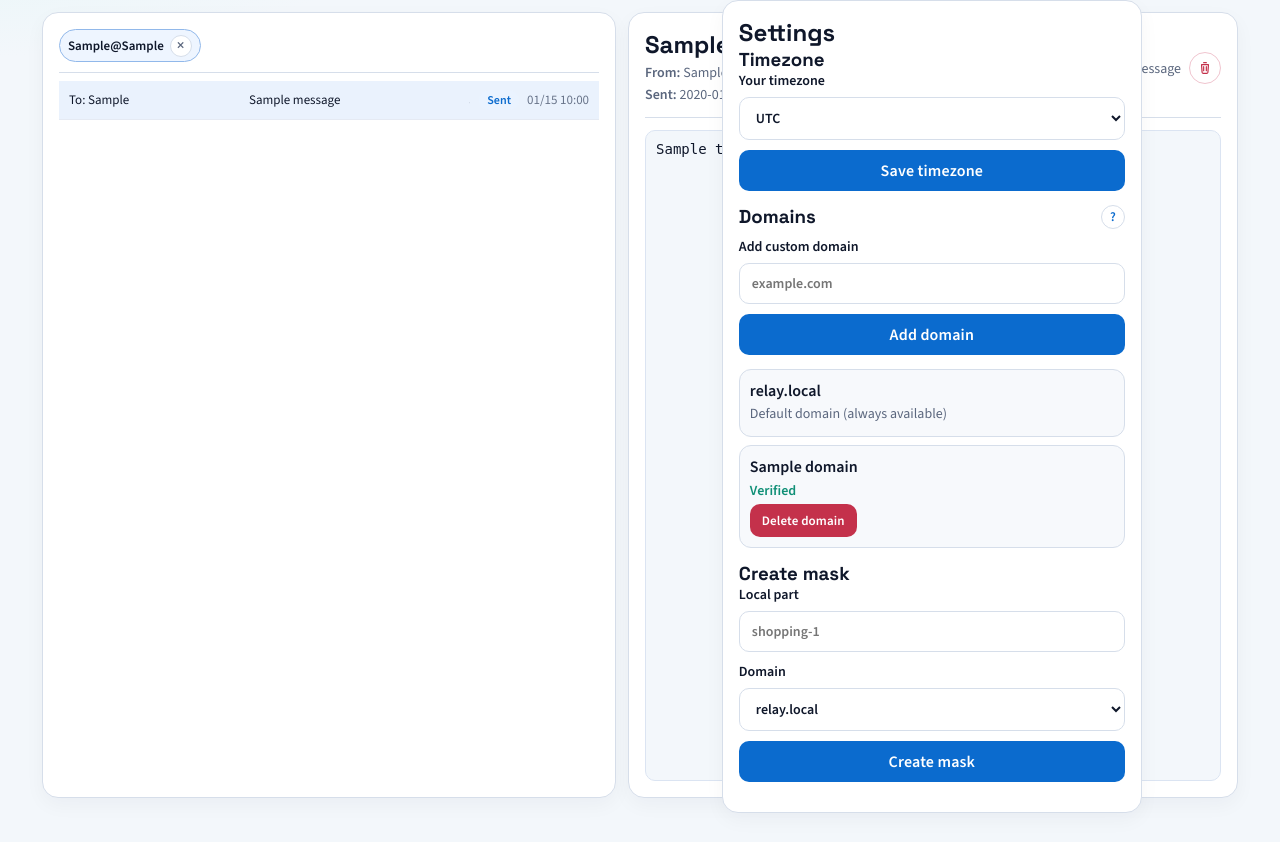
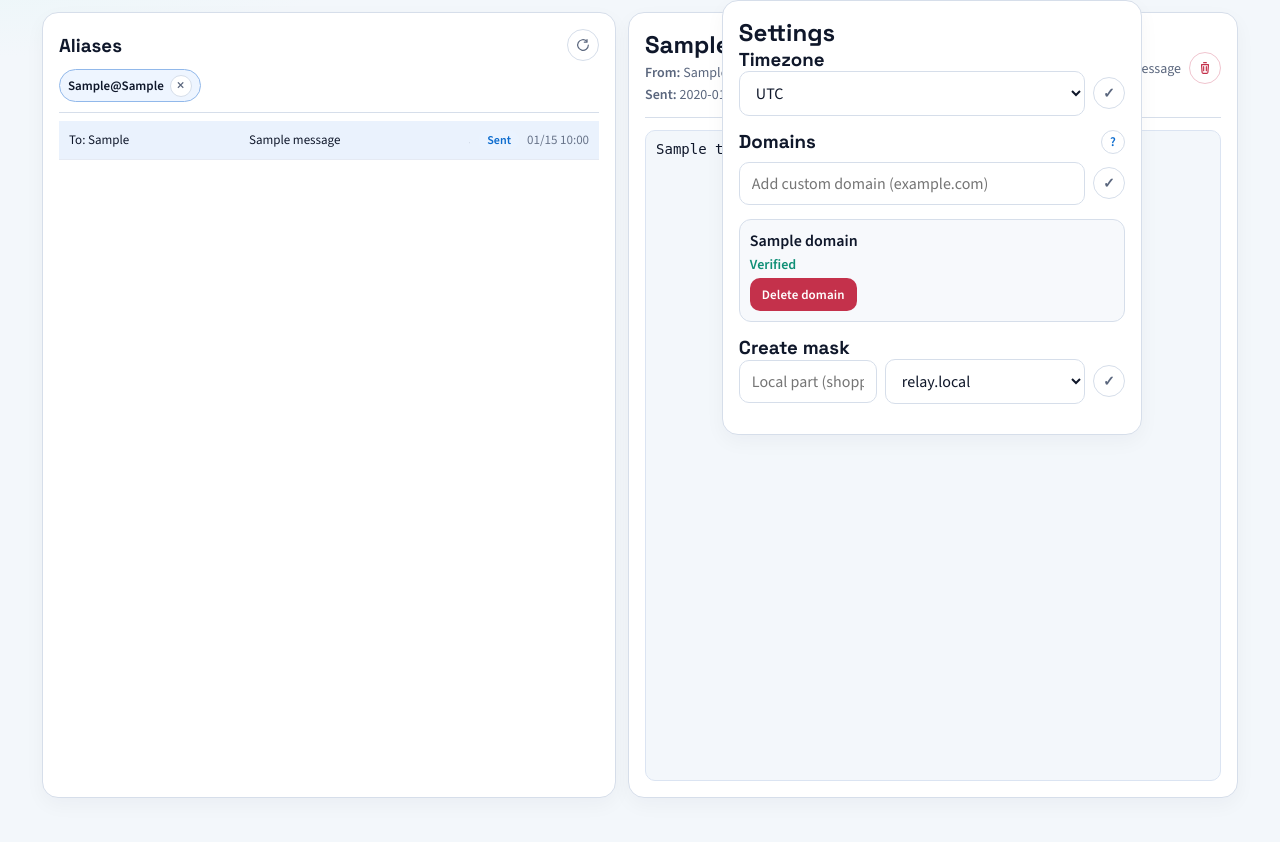
Before and after one commit to agarwalvijay/aliasnest, a FastAPI app: page /dashboard in a window 1280 px wide, after a click that opens the changed part. Shown: the part 66-908 px from the top of the page. Run offline with FastAPI, Linux system fonts and the light colour scheme; the visitor is signed in with stand-in values (Sample User, id 1); tables that the repository leaves empty hold one stand-in row (values such as "Sample post").

Commit message:
Compact settings UI and add inbox toasts with auto-refresh

```diff
--- a/app/main.py
+++ b/app/main.py
@@ -493,6 +493,7 @@ def dashboard(
         .where(or_(Domain.is_default.is_(True), Domain.user_id == user.id))
         .order_by(Domain.is_default.desc(), Domain.created_at.desc())
     ).all()
+    custom_domains = [d for d in domains if not d.is_default]
     verified_domains = [d for d in domains if d.is_default or d.is_verified]
 
     active_mask = None
@@ -562,6 +563,7 @@ def dashboard(
             "unread_counts": unread_counts,
             "default_domain": _normalize_domain(DEFAULT_DOMAIN),
             "domains": domains,
+            "custom_domains": custom_domains,
             "verified_domains": verified_domains,
             "info": request.query_params.get("info"),
             "error": request.query_params.get("error"),
--- a/app/static/styles.css
+++ b/app/static/styles.css
@@ -175,10 +175,23 @@ button.danger:hover {
   z-index: 30;
 }
 
-.banner {
-  max-width: 1240px;
-  margin: 4px auto 0;
-  padding: 0 22px;
+.toast-stack {
+  position: fixed;
+  top: 72px;
+  right: 18px;
+  z-index: 50;
+  display: grid;
+  gap: 8px;
+  width: min(420px, calc(100vw - 24px));
+}
+
+.toast {
+  margin: 0;
+  padding: 10px 12px;
+  border-radius: 10px;
+  border: 1px solid var(--line);
+  background: #fff;
+  box-shadow: 0 10px 20px rgba(15, 23, 42, 0.12);
 }
 
 .inbox-layout {
@@ -204,6 +217,13 @@ button.danger:hover {
   flex-wrap: wrap;
   padding-bottom: 10px;
   border-bottom: 1px solid var(--line);
+}
+
+.folders-head {
+  display: flex;
+  align-items: center;
+  justify-content: space-between;
+  margin-bottom: 8px;
 }
 
 .folder-chip {
@@ -383,6 +403,22 @@ button.danger:hover {
 
 .panel {
   margin-bottom: 14px;
+}
+
+.compact-form {
+  display: grid;
+  grid-template-columns: minmax(0, 1fr) auto;
+  gap: 8px;
+  align-items: center;
+}
+
+.compact-form-3 {
+  grid-template-columns: minmax(0, 1fr) minmax(140px, 200px) auto;
+}
+
+.compact-form input,
+.compact-form select {
+  margin: 0;
 }
 
 .subtle {
--- a/app/templates/dashboard.html
+++ b/app/templates/dashboard.html
@@ -23,15 +23,13 @@
           {% if error %}<p class="error">{{ error }}</p>{% endif %}
 
           <h3>Timezone</h3>
-          <form method="post" action="/settings/timezone" class="stack panel">
-            <label>Your timezone
-              <select name="timezone" required>
+          <form method="post" action="/settings/timezone" class="compact-form panel">
+            <select name="timezone" required aria-label="Timezone">
               {% for tz in timezone_options %}
                 <option value="{{ tz }}" {% if tz == user_timezone %}selected{% endif %}>{{ tz }}</option>
               {% endfor %}
             </select>
-            </label>
-            <button type="submit">Save timezone</button>
+            <button type="submit" class="icon-action-btn" title="Save timezone" aria-label="Save timezone">✓</button>
           </form>
 
           <div class="heading-row">
@@ -56,20 +54,16 @@
             </details>
           </div>
 
-          <form method="post" action="/domains" class="stack panel">
-            <label>Add custom domain
-              <input type="text" name="domain_name" placeholder="example.com" required />
-            </label>
-            <button type="submit">Add domain</button>
+          <form method="post" action="/domains" class="compact-form panel">
+            <input type="text" name="domain_name" placeholder="Add custom domain (example.com)" required />
+            <button type="submit" class="icon-action-btn" title="Add domain" aria-label="Add domain">✓</button>
           </form>
 
           <div class="stack compact-list">
-            {% for domain in domains %}
+            {% for domain in custom_domains %}
               <article class="domain-card">
                 <p class="domain-title"><strong>{{ domain.name }}</strong></p>
-                {% if domain.is_default %}
-                  <p class="subtle">Default domain (always available)</p>
-                {% elif domain.is_verified %}
+                {% if domain.is_verified %}
                   <p class="ok">Verified</p>
                   <form method="post" action="/domains/{{ domain.id }}/delete" class="inline-form">
                     <button type="submit" class="danger">Delete domain</button>
@@ -98,21 +92,20 @@
                 {% endif %}
               </article>
             {% endfor %}
+            {% if not custom_domains %}
+              <p class="subtle">No custom domains yet.</p>
+            {% endif %}
           </div>
 
           <h3>Create mask</h3>
-          <form method="post" action="/masks" class="stack panel">
-            <label>Local part
-              <input type="text" name="local_part" placeholder="shopping-1" required />
-            </label>
-            <label>Domain
-              <select name="domain_name" required>
+          <form method="post" action="/masks" class="compact-form compact-form-3 panel">
+            <input type="text" name="local_part" placeholder="Local part (shopping-1)" required />
+            <select name="domain_name" required aria-label="Mask domain">
               {% for domain in verified_domains %}
                 <option value="{{ domain.name }}">{{ domain.name }}</option>
               {% endfor %}
             </select>
-            </label>
-            <button type="submit">Create mask</button>
+            <button type="submit" class="icon-action-btn" title="Create mask" aria-label="Create mask">✓</button>
           </form>
         </div>
       </details>
@@ -122,11 +115,31 @@
     </div>
   </header>
 
-  {% if info %}<p class="banner ok">{{ info }}</p>{% endif %}
-  {% if error %}<p class="banner error">{{ error }}</p>{% endif %}
+  {% if info or error %}
+    <div class="toast-stack" aria-live="polite">
+      {% if info %}<p class="toast ok">{{ info }}</p>{% endif %}
+      {% if error %}<p class="toast error">{{ error }}</p>{% endif %}
+    </div>
+  {% endif %}
 
   <main class="inbox-layout">
     <section class="card list-pane">
+      <div class="folders-head">
+        <h3>Aliases</h3>
+        <button
+          type="button"
+          class="icon-action-btn"
+          title="Refresh inbox"
+          aria-label="Refresh inbox"
+          onclick="window.location.reload()"
+        >
+          <svg class="icon-svg" viewBox="0 0 24 24" aria-hidden="true">
+            <path d="M20 12A8 8 0 1 1 17.6 6.3" fill="none" stroke="currentColor" stroke-width="1.8" stroke-linecap="round"/>
+            <path d="M18 3.8V7.8H14" fill="none" stroke="currentColor" stroke-width="1.8" stroke-linecap="round" stroke-linejoin="round"/>
+          </svg>
+        </button>
+      </div>
+
       <div class="folders-row">
         {% if masks %}
           {% for mask in masks %}
@@ -273,5 +286,22 @@
       {% endif %}
     </section>
   </main>
+
+  <script>
+    (function () {
+      const AUTO_REFRESH_MS = 90 * 1000;
+      function shouldPauseRefresh() {
+        if (document.hidden) return true;
+        const active = document.activeElement;
+        if (active && ["INPUT", "TEXTAREA", "SELECT"].includes(active.tagName)) return true;
+        if (document.querySelector(".settings-drawer[open], .reply-menu[open]")) return true;
+        return false;
+      }
+      setInterval(function () {
+        if (shouldPauseRefresh()) return;
+        window.location.reload();
+      }, AUTO_REFRESH_MS);
+    })();
+  </script>
 </body>
 </html>
```
Lines whose indentation alone changed are shown as unchanged.
